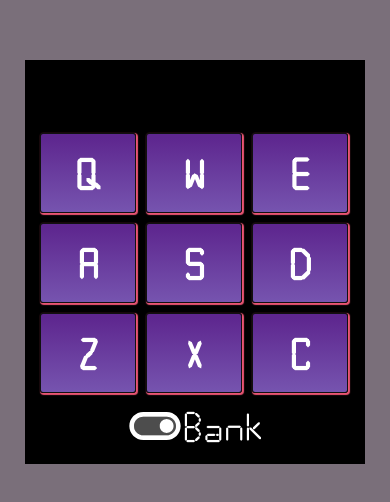
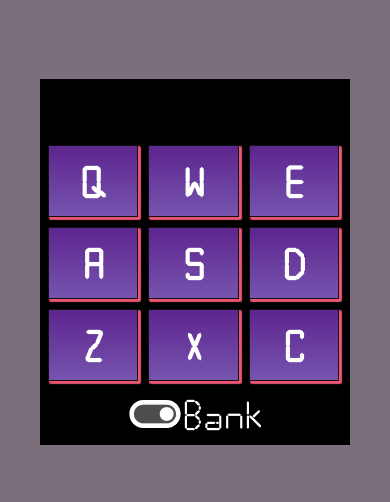
Before and after one commit to Al3busse/Drum-Machine, a React (Create React App) app: page / in a window 390 px wide. Shown: the part 160-662 px from the top of the page. Built offline with nearby package versions, Linux system fonts and the light colour scheme; the HTML template or start-up script is replaced by a standard one.

Commit message:
responsive fixes

```diff
--- a/src/App.css
+++ b/src/App.css
@@ -7,10 +7,10 @@
 }
 
 #drum-machine {
-  border: 10px solid black;
+  border: 3px solid black;
   background-color: black;
   margin: auto;
-  width: 20rem;
+  width: 19rem;
   align-items: center;
   justify-content: space-evenly;
 }
@@ -24,7 +24,7 @@
   font-size: 3rem;
   font-weight: 500;
   padding-bottom: 3px;
-  width: 20rem;
+  width: 19rem;
   height: auto;
 }
 
--- a/src/components/PadButton.css
+++ b/src/components/PadButton.css
@@ -2,21 +2,21 @@
   font-family: "Calculator";
   font-size: 3rem;
   margin: 5px;
-  width: 6rem;
-  height: 5rem;
+  width: 5.65rem;
+  height: 4.5rem;
   color: #ffffff;
   font-weight: 600;
   padding: auto;
   background: linear-gradient(to bottom, #5e278f 5%, #7654af 100%);
-  box-shadow: 1px 1px 1px 1px #ea5573;
-  border-radius: 3px;
+  box-shadow: 2px 2px 1px 1px #ea5573;
+  border-radius: 1px;
   border: 1px solid #111;
 }
 
 .drum-pad:hover {
   background: linear-gradient(to bottom, #ea5573 5%, #5e278f 95%);
   border: 1px solid #111;
-  box-shadow: 1px 1px 1px 1px #ea5573;
+  box-shadow: 2px 2px 1px 1px #ea5573;
 }
 
 .drum-pad:active {
@@ -24,7 +24,7 @@
   position: relative;
   top: 2px;
   border: 1px solid #111;
-  box-shadow: 1px 1px 1px 1px #5e278f;
+  box-shadow: 2px 2px 1px 1px #5e278f;
 }
 
 .drum-pad:focus {
```
